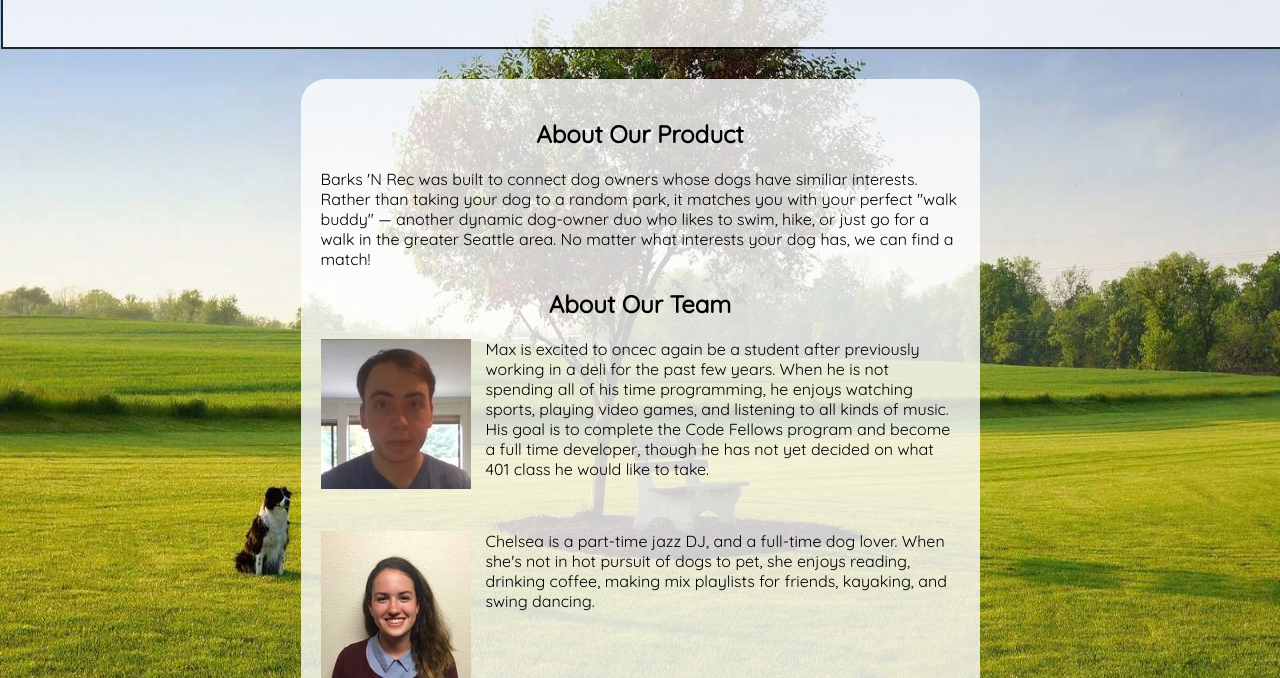
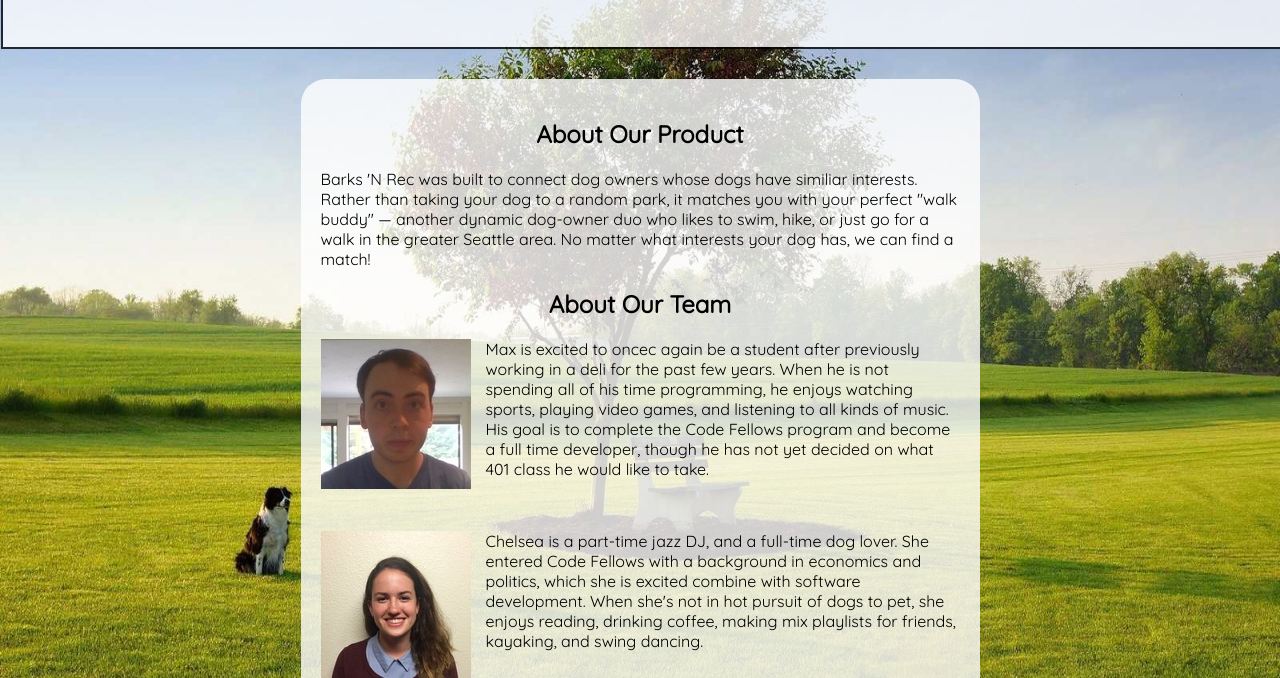
Before and after one commit to chelseadole/barks-and-rec, a plain HTML site: page pages/about.html in a window 1280 px wide. Shown: the part 116-794 px from the top of the page. Drawn offline with Linux system fonts and the light colour scheme.

Commit message:
adding chelsea bio

```diff
--- a/pages/about.html
+++ b/pages/about.html
@@ -44,7 +44,7 @@
       <br>
       <div class = "groupMember">
         <img src="../miscImages/chelsea.jpg" class = "team">
-        <p>Chelsea is a part-time jazz DJ, and a full-time dog lover. When she's not in hot pursuit of dogs to pet, she enjoys reading, drinking coffee, making mix playlists for friends, kayaking, and swing dancing.</p>
+        <p>Chelsea is a part-time jazz DJ, and a full-time dog lover. She entered Code Fellows with a background in economics and politics, which she is excited combine with software development. When she's not in hot pursuit of dogs to pet, she enjoys reading, drinking coffee, making mix playlists for friends, kayaking, and swing dancing. </p>
       </div>
       <br>
       <div class = "groupMember">
```
Also changed, not shown: pages/index.html (+3 -0 lines).
